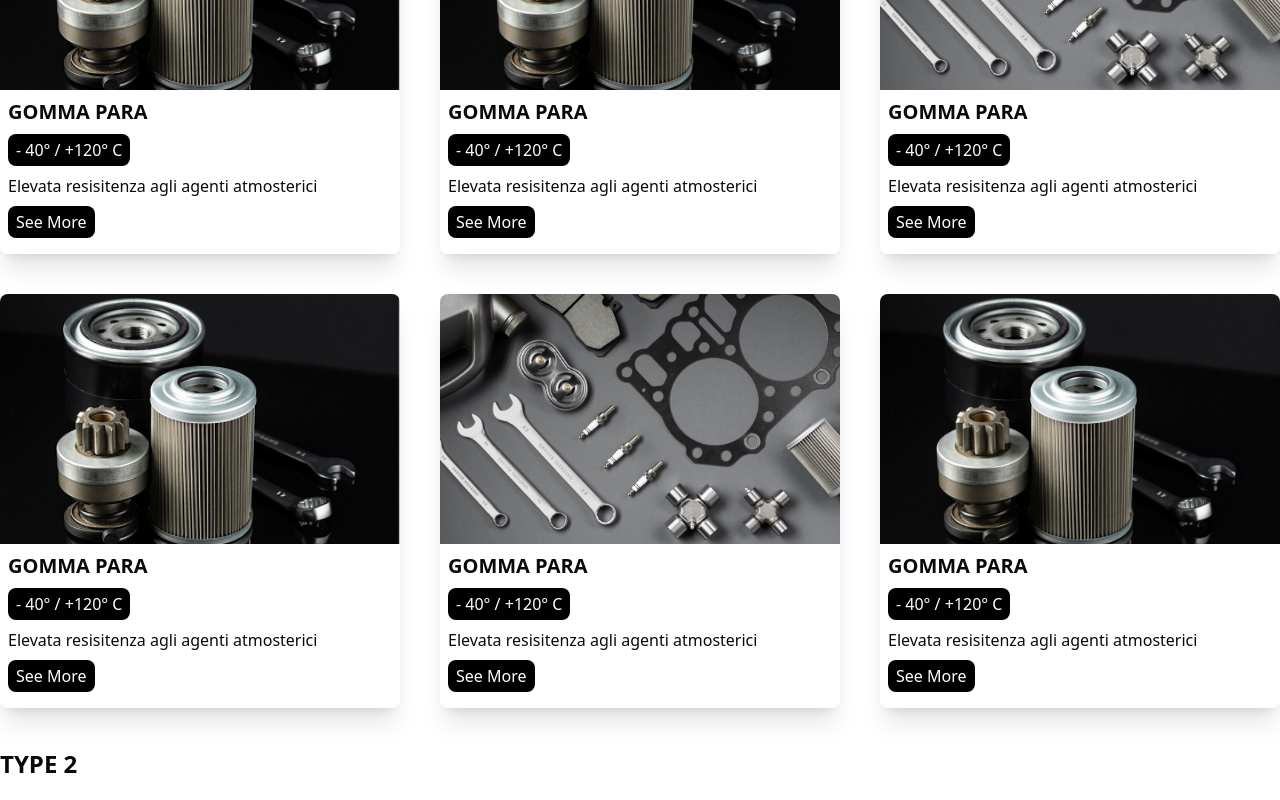
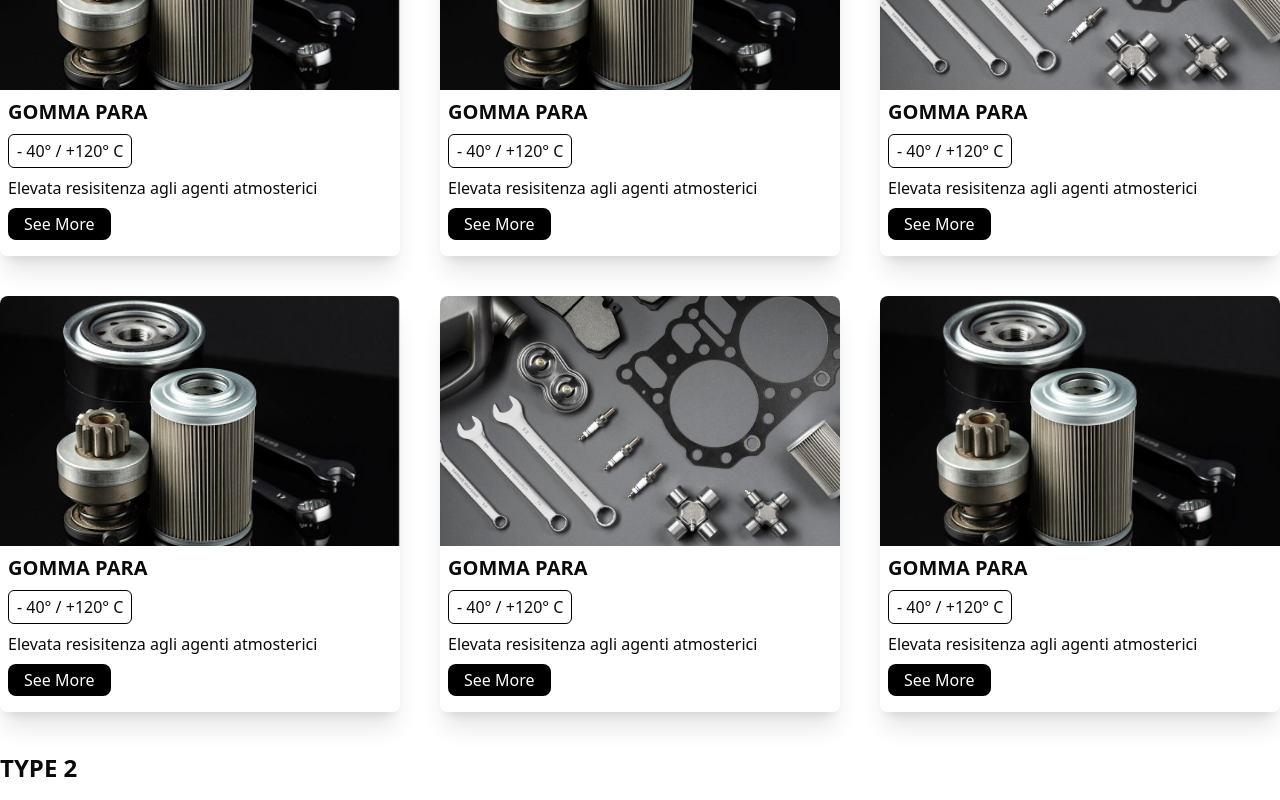
Before and after one commit to shukumar-542/my-gasket, a Next.js app: page /all-product in a window 1280 px wide. Shown: the part 760-1560 px from the top of the page. Built offline with nearby package versions, Linux system fonts and the light colour scheme.

Commit message:
Fix text design issue

```diff
--- a/src/components/Product/Product.tsx
+++ b/src/components/Product/Product.tsx
@@ -25,12 +25,12 @@ const Product: React.FC<ProductProps> = ({ product }) => {
       </div>
       <div className="bg-white p-2">
         <p className="text-xl font-bold">{product?.title}</p>
-        <p className="bg-black text-white inline-block px-2 py-1 rounded-md my-2">
+        <p className="border border-black  inline-block px-2 py-1 rounded-sm my-2">
           - 40&deg; / +120&deg; C
         </p>
         <p>Elevata resisitenza agli agenti atmosterici</p>
         <Link href={`/all-product/id`}>
-          <button className="bg-black text-white px-2 py-1 rounded-md my-2 cursor-pointer">
+          <button className="bg-black text-white px-4 py-1 rounded-md my-2 cursor-pointer">
             See More
           </button>
         </Link>
```
